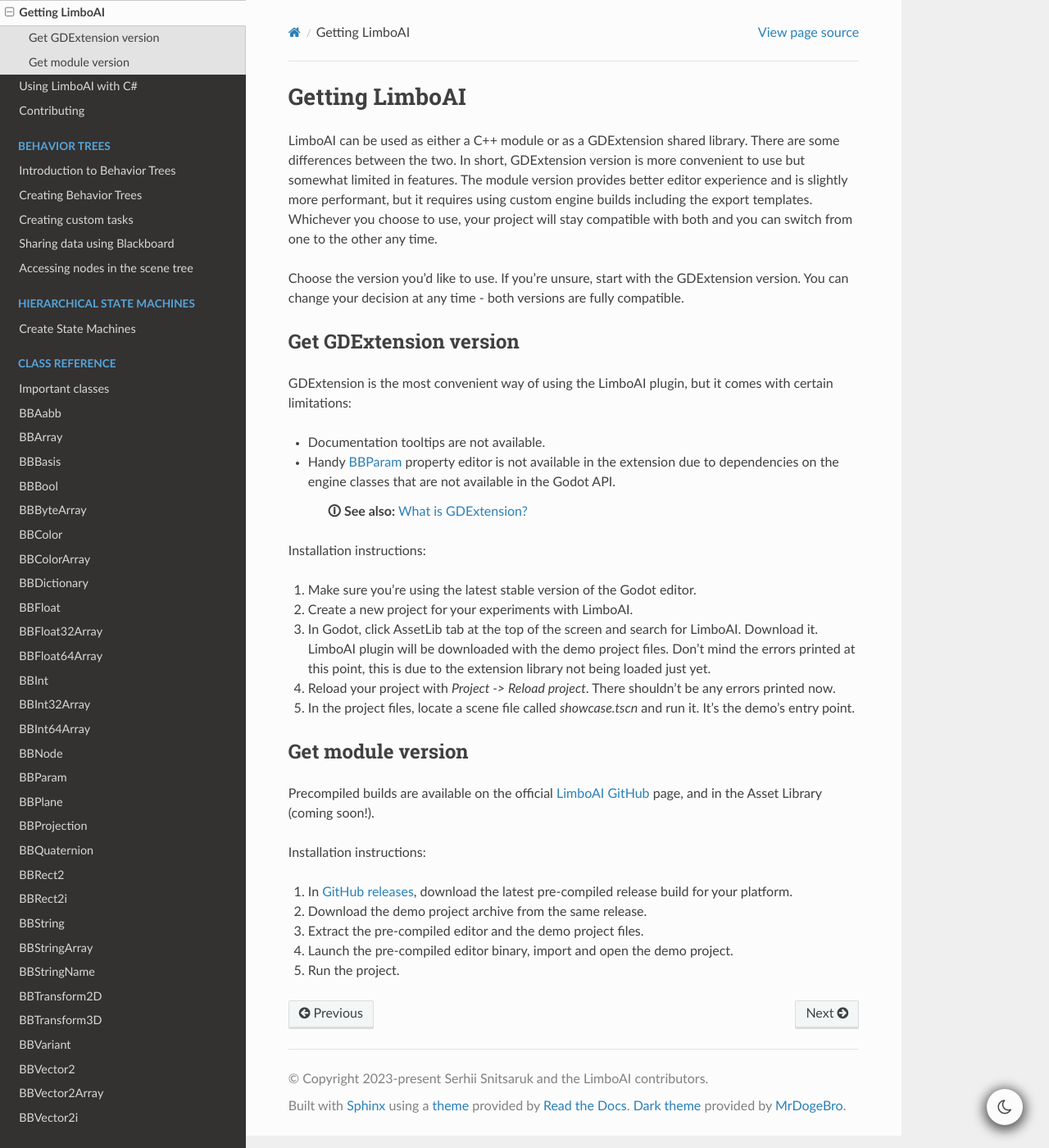
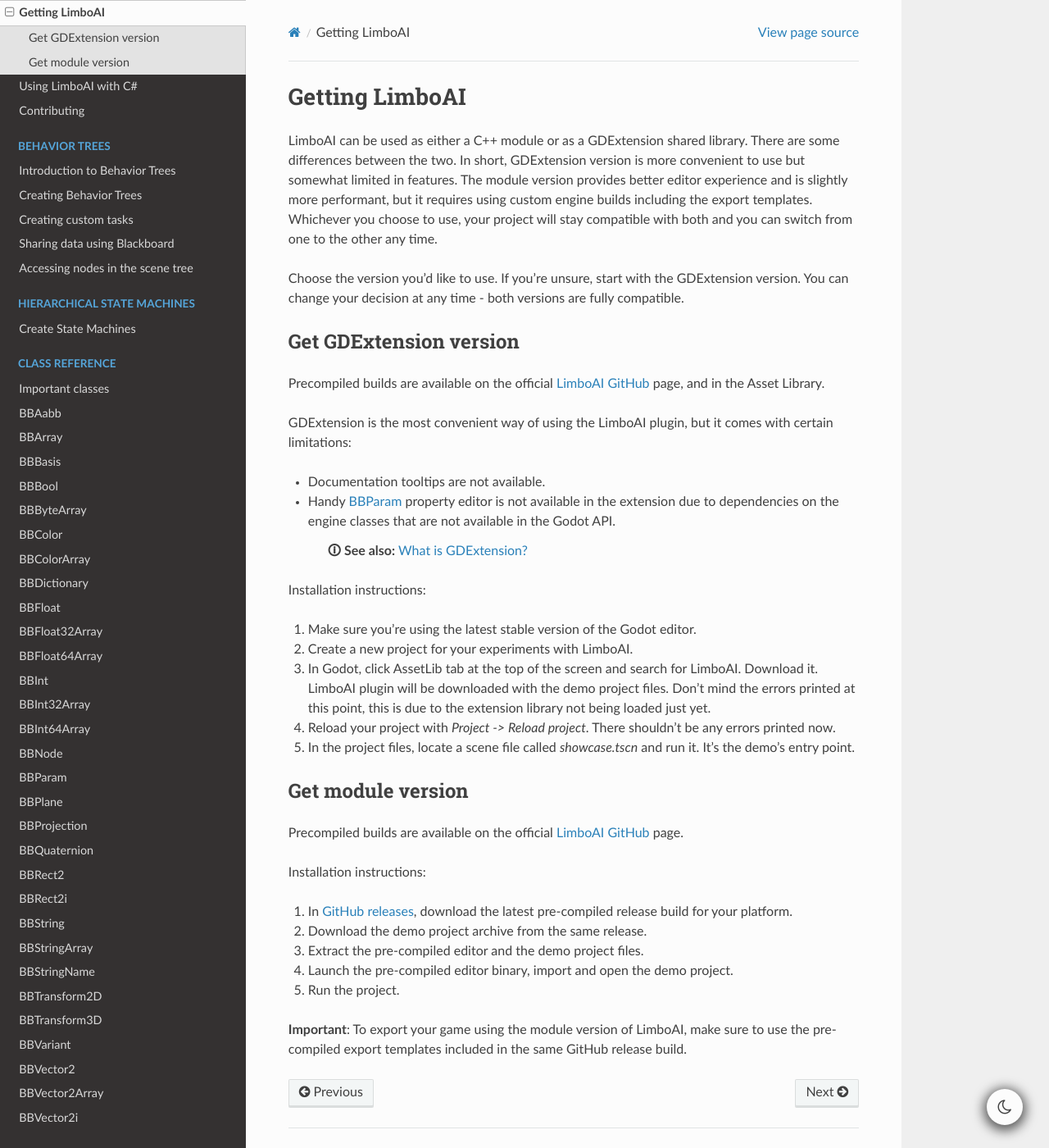
Before and after one commit to limbonaut/limboai, a Sphinx documentation site: the page built from doc/source/getting-started/getting-limboai.rst, in a window 1280 px wide and 1400 px high. Shown: the whole window at 82% size. Built offline with Sphinx 7.4.7 and the Read the Docs theme 3.1.0, drawn with Linux system fonts in a browser that asks for light colours; pages that are not in the unit, such as notebooks, are missing from menus.

Commit message:
Doc: Mention pre-built templates

```diff
--- a/doc/source/getting-started/getting-limboai.rst
+++ b/doc/source/getting-started/getting-limboai.rst
@@ -13,6 +13,10 @@
 
 Get GDExtension version
 ------------------------
+
+Precompiled builds are available on the official
+`LimboAI GitHub <https://github.com/limbonaut/limboai#getting-limboai>`_ page,
+and in the Asset Library.
 
 GDExtension is the most convenient way of using the LimboAI plugin, but it comes
 with certain limitations:
@@ -34,8 +38,7 @@
 -------------------
 
 Precompiled builds are available on the official
-`LimboAI GitHub <https://github.com/limbonaut/limboai#getting-limboai>`_ page,
-and in the Asset Library (coming soon!).
+`LimboAI GitHub <https://github.com/limbonaut/limboai#getting-limboai>`_ page.
 
 Installation instructions:
 
@@ -44,3 +47,5 @@
 3. Extract the pre-compiled editor and the demo project files.
 4. Launch the pre-compiled editor binary, import and open the demo project.
 5. Run the project.
+
+**Important**: To export your game using the module version of LimboAI, make sure to use the pre-compiled export templates included in the same GitHub release build.
```
